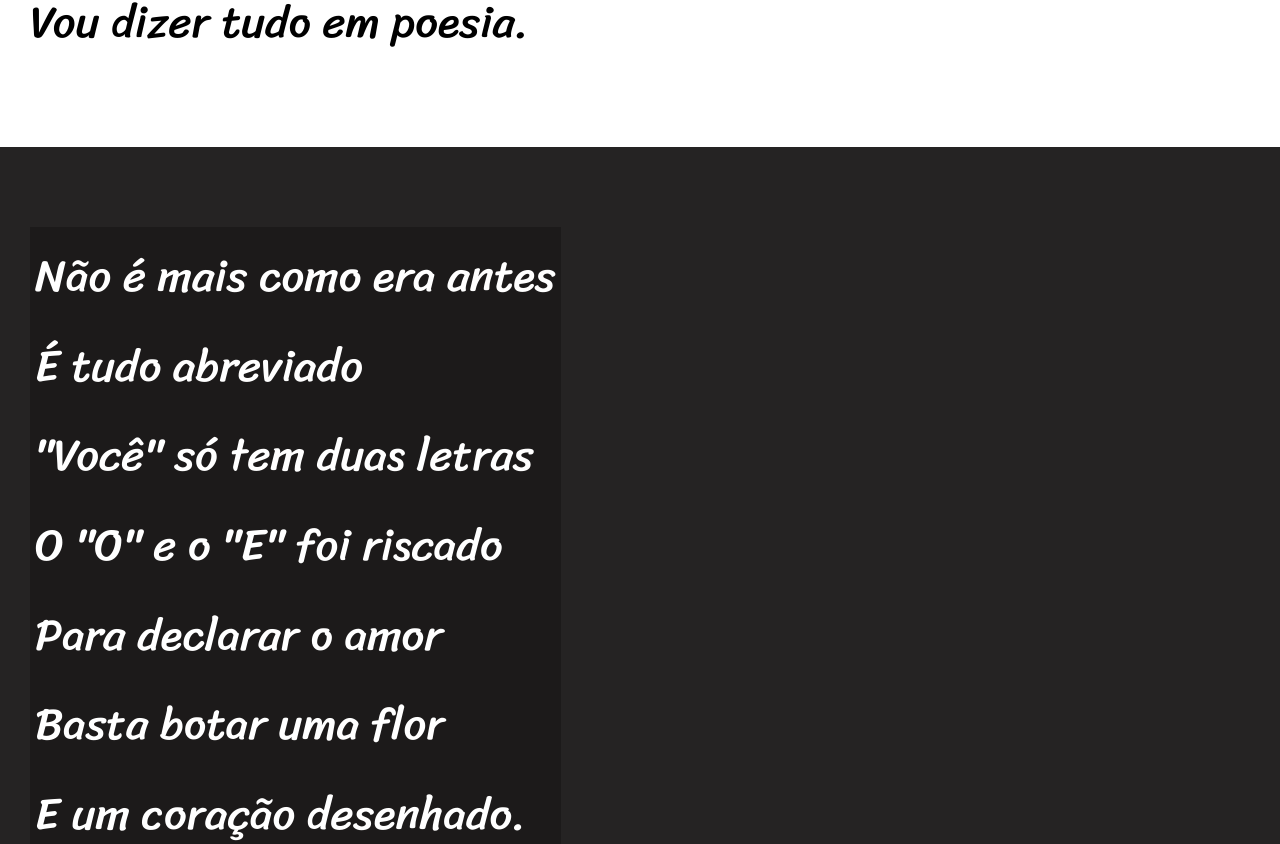
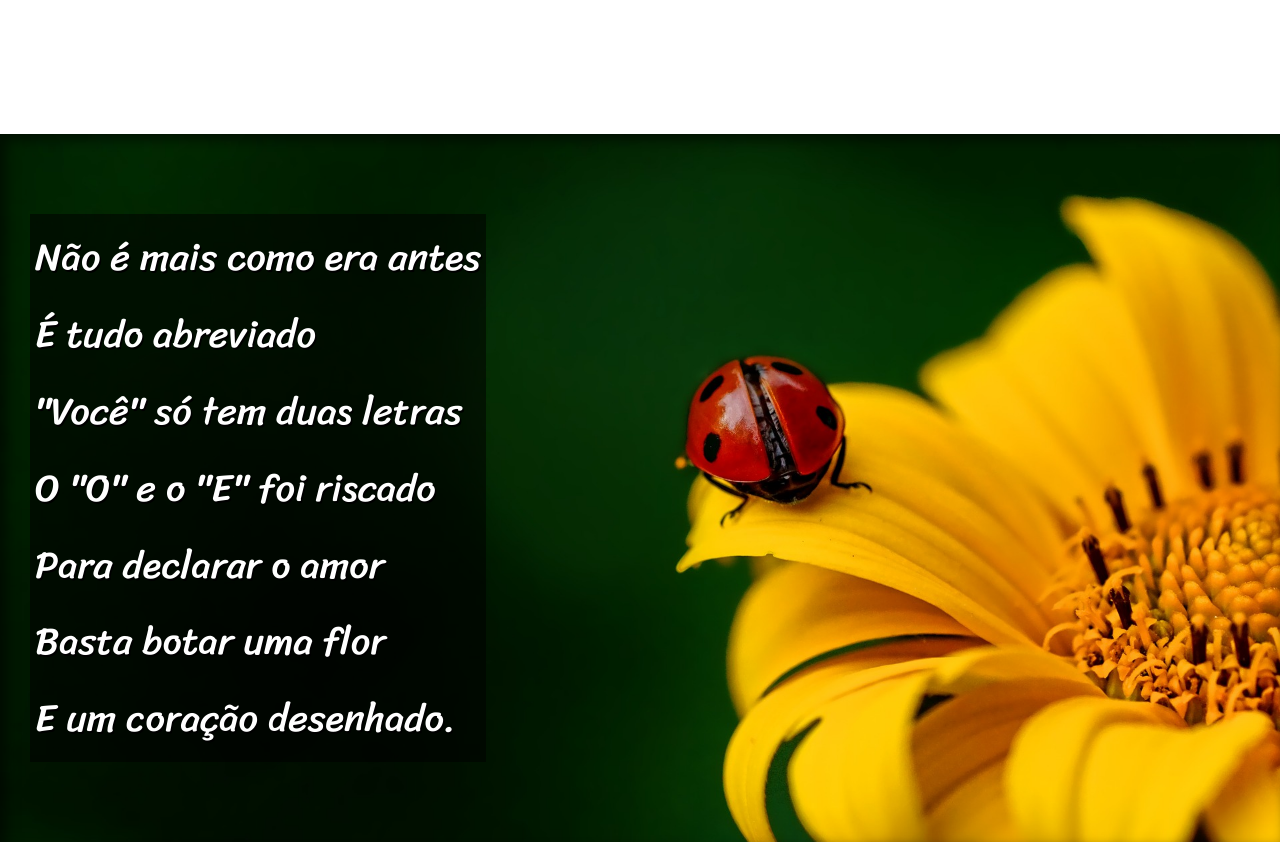
Before and after one commit to ronanmartins10/html-css, a plain HTML site: page Desafios Modulo 1/Desafio 012/index.html in a window 1280 px wide. Shown: the part 872-1716 px from the top of the page. Drawn offline with Linux system fonts and the light colour scheme.

Commit message:
finalizei  o desafio

```diff
--- a/Desafios Modulo 1/Desafio 012/estilo/style.css
+++ b/Desafios Modulo 1/Desafio 012/estilo/style.css
@@ -55,8 +55,11 @@ a:hover {
     padding-left: 30px;
     line-height: 2em;
     font-family: var(--fonte3);
-    font-size: 3.5vw;
+    font-size: 3vw;
+ }
 
+ section > p {
+    padding-bottom: 2em;
  }
 
  section.normal {
@@ -67,12 +70,25 @@ a:hover {
  section.imagem {
     background-color: rgb(37, 35, 35);
     color: white;
+    box-shadow: inset 6px 6px 13px 0px rgba(0, 0, 0, 0.555);
+    background-size: cover;
+    background-attachment: fixed;
  }
 
  section.imagem > p {
     display: inline-block;
     padding: 5px;
-    background-color: rgba(0, 0, 0, 0.253);
+    background-color: rgba(0, 0, 0, 0.541);
+    text-shadow: 1.5px 1.5px 0px black;
+ }
+
+ section#img01 {
+    background-image: url('../imagens/background001.jpg');
+    background-position: right center;
+ }
+
+ section#img02 {
+    background-image: url('../imagens/background002.jpg');
  }
 
 footer {
--- a/Desafios Modulo 1/Desafio 012/index.html
+++ b/Desafios Modulo 1/Desafio 012/index.html
@@ -28,7 +28,7 @@
 
 
 
-    <section class="imagem">
+    <section class="imagem" id="img01">
         <p>
             Não é mais como era antes <br>
             É tudo abreviado <br>
@@ -67,7 +67,7 @@
 
 
 
-    <section class="imagem">
+    <section class="imagem" id="img02">
         <p>
             Tenho saudade das cartas <br>
             Escritas com a própria mão <br>
```
